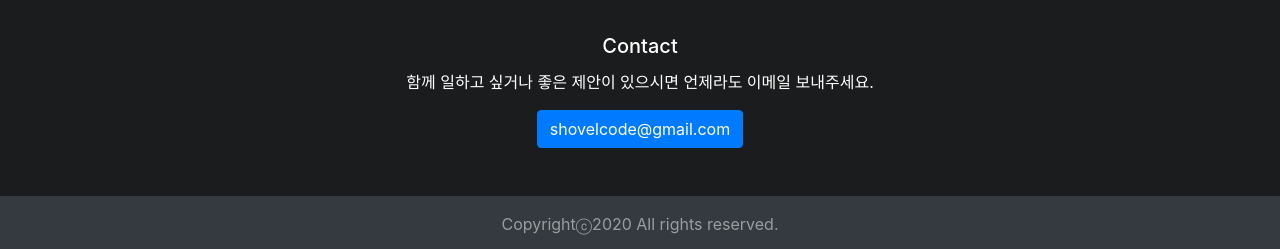
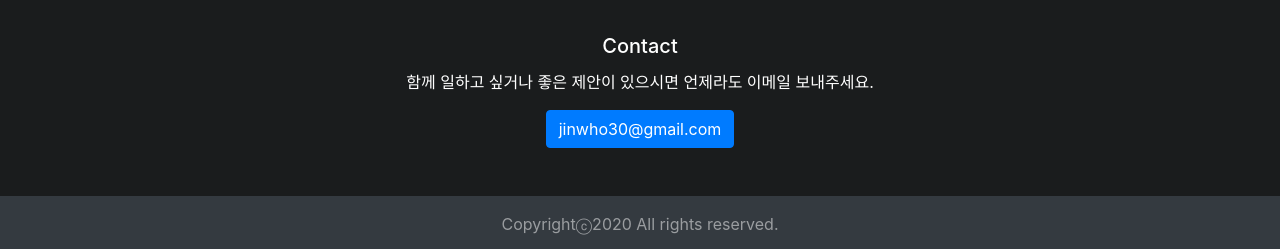
Before and after one commit to jinwho/jinwho.github.io, a Jekyll site: the page built from index.html, in a window 1280 px wide. Shown: the part 1563-1812 px from the top of the page. Built offline with Jekyll 4.4.1, drawn with Linux system fonts in a browser that asks for light colours.

Commit message:
change email

```diff
--- a/_config.yml
+++ b/_config.yml
@@ -1,5 +1,5 @@
 permalink: /:categories/:title/
-email: shovelcode@gmail.com
+email: jinwho30@gmail.com
 author: kim jin woo
 
 github : https://github.com/jinwho
```
